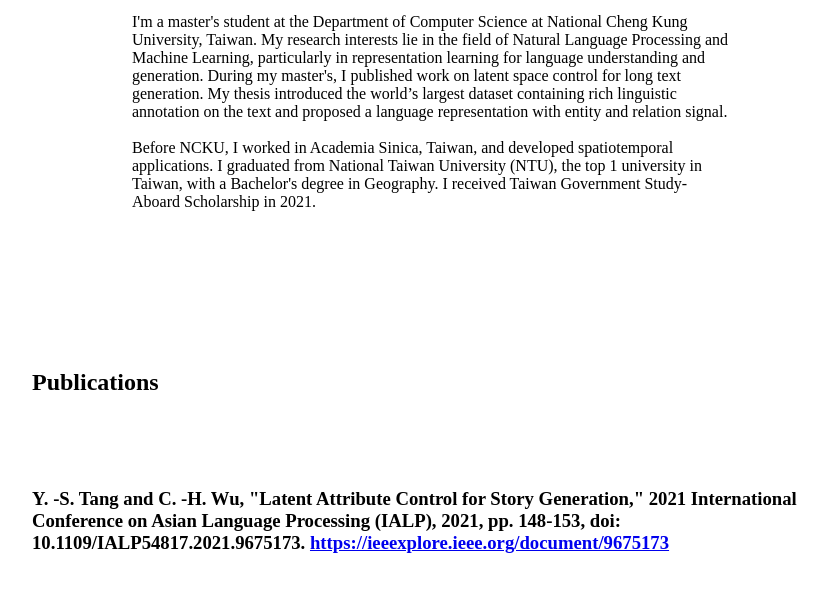
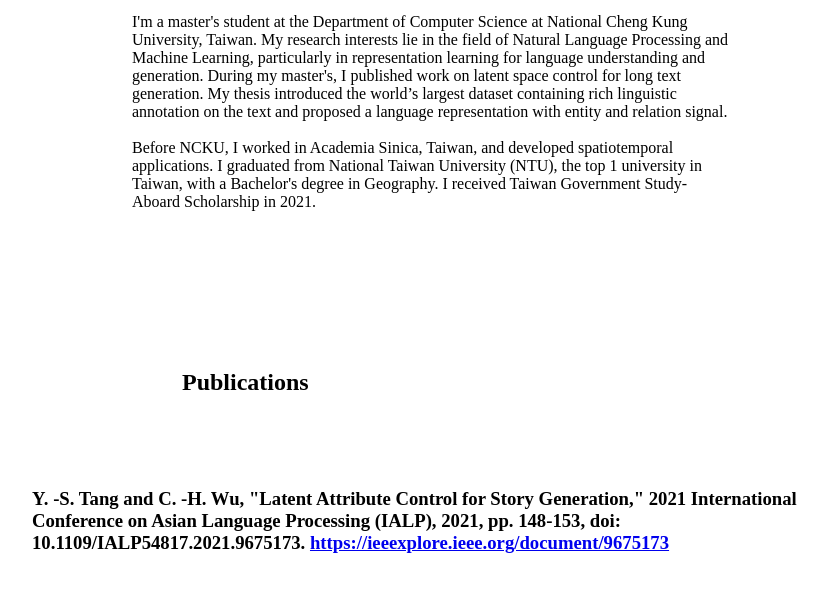
Before and after one commit to porousrocks/personalwebsite, a plain HTML site: page index.html in a window 1280 px wide. Shown: the part 79-670 px from the top of the page, without its empty margins (208-1035 px from the left). Drawn offline with Linux system fonts and the light colour scheme.

Commit message:
Update index.html

```diff
--- a/index.html
+++ b/index.html
@@ -21,7 +21,7 @@
         <br><br/>
 
         <div class="w3-twothird">
-            <div style="width:800px; height:100px; word-wrap:break-word;margin:0 auto;text-align:left;">
+            <div style="width:500px; height:100px; margin:0 auto;text-align:left;">
                 <h2>Publications</h2>
             </div>
             <div style="width:800px; height:300px; word-wrap:break-word;margin:0 auto;text-align:left;">
```
